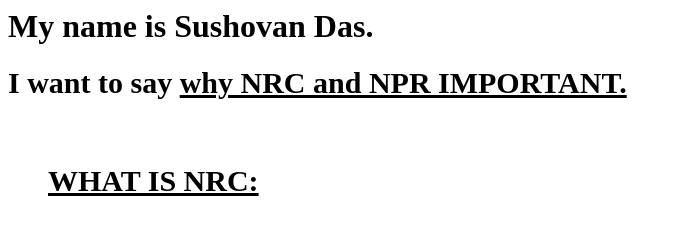
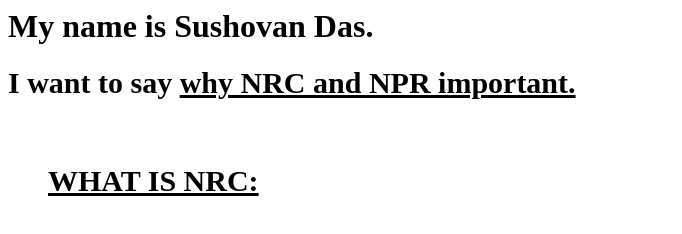
Before and after one commit to dassushovan/me, a plain HTML site: page index.html in a window 1280 px wide. Shown: the whole page, without its empty margins (0-682 px from the left). Drawn offline with Linux system fonts and the light colour scheme.

Commit message:
Update index.html

```diff
--- a/index.html
+++ b/index.html
@@ -10,7 +10,7 @@
     <h1 style="font-size:30;
                font-family: tanjan; ">
      I want to say  <b>
-        <u> why NRC and NPR IMPORTANT. </u>
+        <u> why NRC and NPR important. </u>
         </b>
 
 
```
